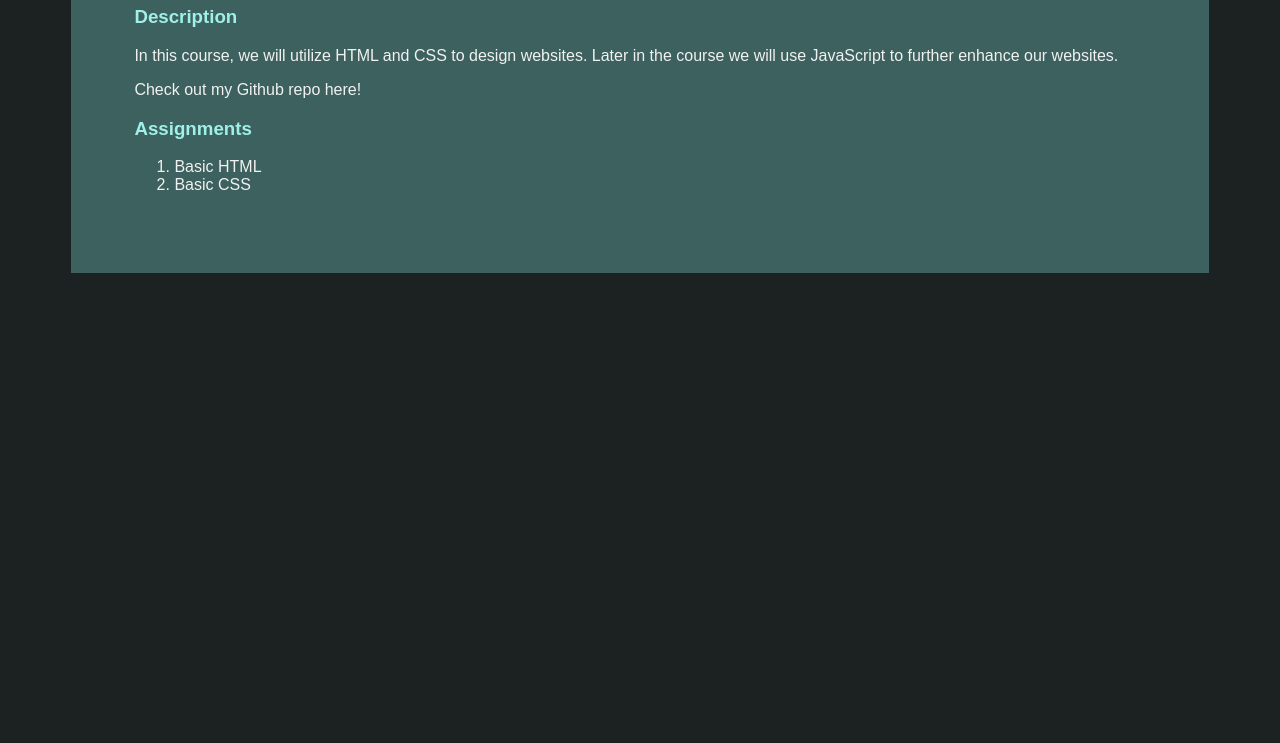
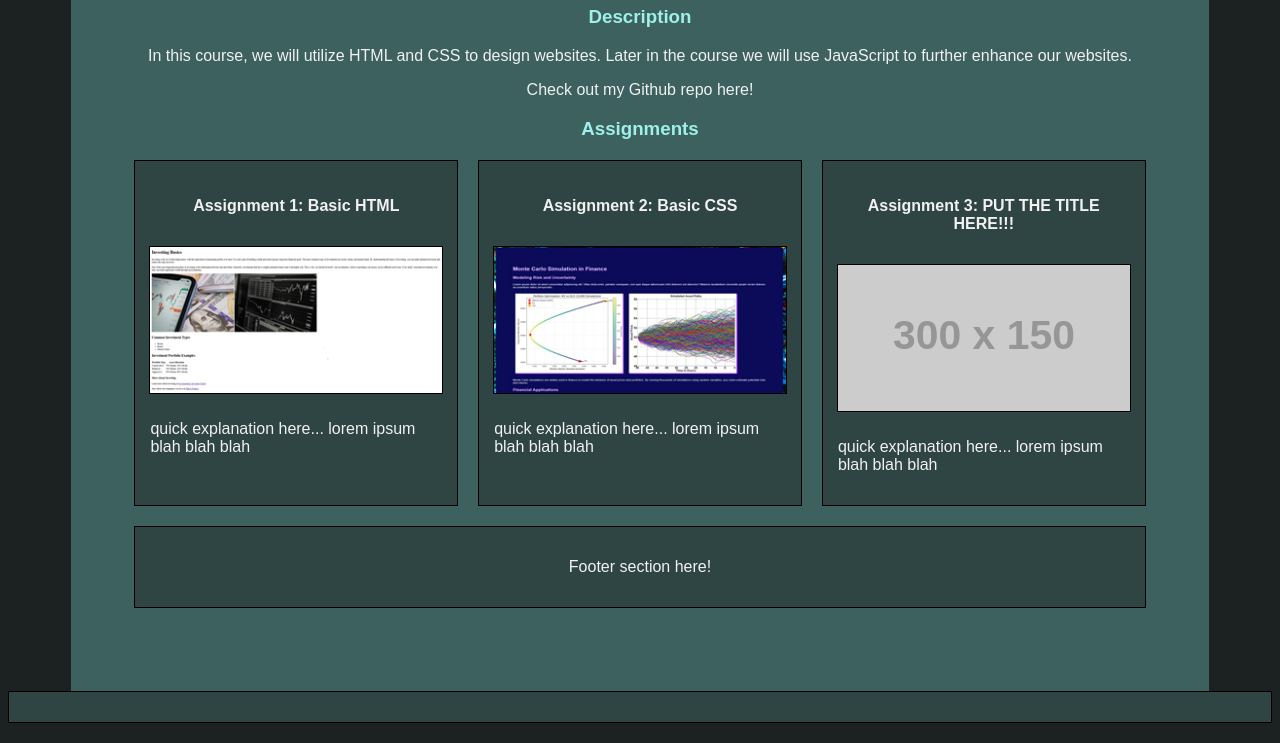
Before and after one commit to tkyano/tkyano.github.io, a plain HTML site: page csce242/index.html in a window 1280 px wide. Shown: the part 145-888 px from the top of the page. Before the commit the page ends 800 px from the top, so only its background shows below. Drawn offline with Linux system fonts and the light colour scheme; placeholder pictures from the web are drawn by us.

Commit message:
Worked on formatting the main page, adding images and updating links to the assingments, using flex

```diff
--- a/csce242/index.html
+++ b/csce242/index.html
@@ -6,16 +6,40 @@
     </head>
     <body>
         <div id="content">
-            <h1>CSCE 242: Web Applications - Timothy Kyano</h1>
-            <h3>Description</h3>
+            <header id="main-header">
+                <h1>CSCE 242: Web Applications - Timothy Kyano</h1>
+                <h3>Description</h3>
                 <p>In this course, we will utilize HTML and CSS to design websites. Later in the course we will use JavaScript to further enhance our websites.</p>
                 <a href="https://github.com/tkyano/tkyano.github.io/tree/main/csce242">Check out my Github repo here!</a>
-            <h3>Assignments</h3>
-            <ol>
-                <li><a href="assignments/01basichtml/html/index.html">Basic HTML</a></li>
-                <li><a href="assignments/02basiccss/index.html">Basic CSS</a></li>
-            </ol>
+                <h3>Assignments</h3>
+            </header>
 
+            <main id="main-content">
+                <!--Assignment 1-->
+                <a href="assignments/01basichtml/html/index.html" class="col1of3">
+                    <h4>Assignment 1: Basic HTML</h4>
+                    <img src="images/assignment1_screenshot.png" alt="Assignment 1 screenshot">
+                    <p>quick explanation here... lorem ipsum blah blah blah</p>
+                </section>
+
+                <!--Assignment 2-->
+                <a href="assignments/02basiccss/index.html" class="col1of3">
+                    <h4>Assignment 2: Basic CSS</h4>
+                    <img src="images/assignment2_screenshot.png" alt="Assignment 2 screenshot">
+                    <p>quick explanation here... lorem ipsum blah blah blah</p>
+                </section>
+
+                <!--Assignment 3-->
+                <a href="#" class="col1of3">
+                    <h4>Assignment 3: PUT THE TITLE HERE!!!</h4>
+                    <img src="https://placehold.co/300x150" alt="Assignment 3 screenshot">
+                    <p>quick explanation here... lorem ipsum blah blah blah</p>
+                </section>
+            </main>
+
+            <footer id="main-footer">
+                <p>Footer section here!</p>
+            </footer>
         </div>
     </body>
 </html>
--- a/csce242/style.css
+++ b/csce242/style.css
@@ -1,10 +1,12 @@
 /* Main Page Style Sheet */
 
 /* Structure */
+
 body {
     font-family: Arial, Helvetica, sans-serif;
     background-color: #1b2221;
     color: #9ff0e9;
+
 }
 
 #content {
@@ -15,14 +17,46 @@ body {
     padding: 5%;
 }
 
+#main-header {
+    text-align: center;
+    margin-bottom: 20px;
+}
+
+#main-content {
+    margin-top: 20px;
+}
+
+#main-footer {
+    text-align: center;
+}
+
+.col1of3 {
+    background-color: #2e4543;
+    padding: 15px;
+    border: 1px solid #000000;
+    margin-bottom: 20px;
+    display: flex;
+    flex-direction: column;
+    align-items: center;
+}
+
+.col1of3 img {
+    width: 100%;
+    max-width: 300px;
+    height: auto;
+    margin: 10px 0;
+    border: 1px solid #000000;
+    display: block;
+}
+
+.col1of3 h4 {
+    text-align: center;
+}
+
 /* Link Style */
 a {
     color: #f1f1f1;
     text-decoration: none;
-}
-
-a:hover {
-    color: #7890fa;
 }
 
 
@@ -40,3 +74,15 @@ h1 {
 h3 {
     color: #9ff0e9;
 }
+
+/* Larger Devices */
+@media only screen and (min-width: 760px) {
+    #main-content {
+        display: flex;
+        gap: 20px;
+    }
+
+    .col1of3 {
+        flex: 1 1 30%;
+    }
+}
```
Also changed, not shown: csce242/examples/flex/index.html (+1 -1 lines), csce242/examples/flex/styles.css (+30 -1 lines), csce242/examples/flex/images/main-background.jpg (added), csce242/images/assignment1_screenshot.png (added), csce242/images/assignment2_screenshot.png (added).
